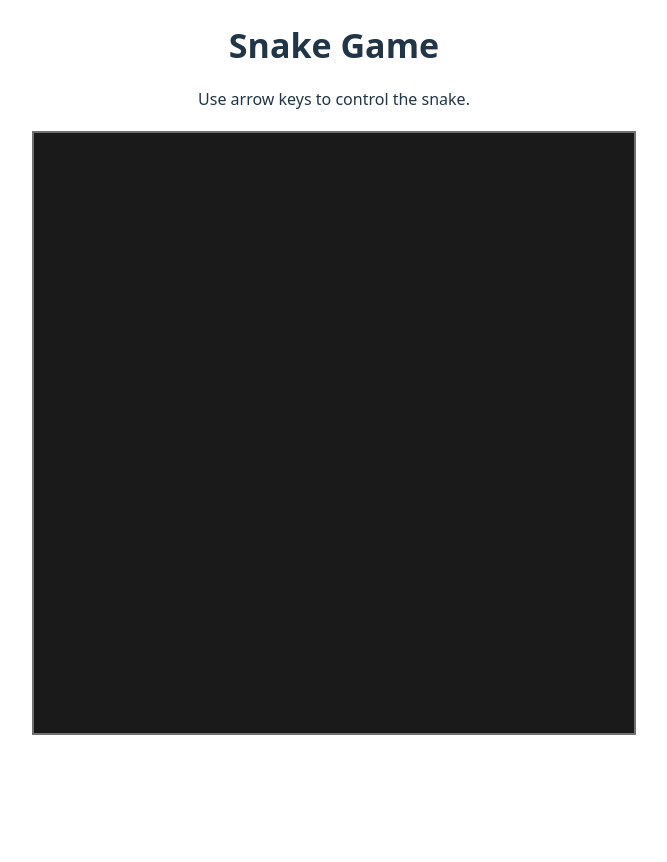
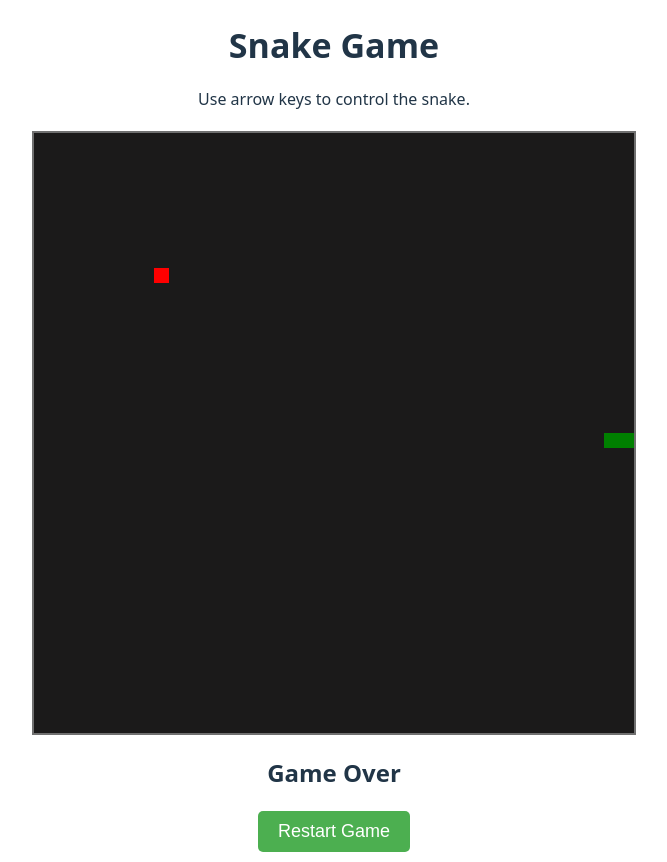
Before and after one commit to AverytKyle/Game-Site, a React (Vite) app in the folder frontend/: page /snake in a window 1280 px wide. Shown: the whole page, without its empty margins (306-973 px from the left). Before the commit the page ends 800 px from the top, so only its background shows below. Built offline with nearby package versions, Linux system fonts and the light colour scheme.

Commit message:
snake done

```diff
--- /dev/null
+++ b/frontend/src/components/Snake/Food.js
@@ -0,0 +1,22 @@
+class Food {
+    constructor(x, y) {
+        this.x = x;
+        this.y = y;
+    }
+
+    checkEaten(snakeHead) {
+        return this.x === snakeHead.x && this.y === snakeHead.y;
+    }
+
+    setPosition(newX, newY) {
+        this.x = newX;
+        this.y = newY;
+    }
+
+    draw(context) {
+        context.fillStyle = 'red';
+        context.fillRect(this.x, this.y, 15, 15);
+    }
+}
+
+export default Food;
--- a/frontend/src/components/Snake/Snake.css
+++ /dev/null
@@ -1,18 +0,0 @@
-.snake-board {
-  position: relative;
-  width: 600px;
-  height: 600px;
-  background-color: #1b1a1a;
-  border: 2px solid #707070;
-  margin: 20px auto;
-}
-
-.snake-game-info {
-  text-align: center;
-  margin-top: 10px;
-  margin-bottom: 10px;
-}
-
-.snake-game-info h2 {
-  font-size: 34px;
-}
--- /dev/null
+++ b/frontend/src/components/Snake/Snake.js
@@ -0,0 +1,59 @@
+export default class Snake {
+    constructor(initSegments, initDirection, segmentSize) {
+        this.segments = initSegments;
+        this.direction = initDirection;
+        this.segmentSize = segmentSize;
+    }
+
+    move() {
+        const head = { ...this.segments[0] };
+
+        switch (this.direction) {
+            case 'UP':
+                head.y -= this.segmentSize;
+                break;
+            case 'DOWN':
+                head.y += this.segmentSize;
+                break;
+            case 'LEFT':
+                head.x -= this.segmentSize;
+                break;
+            case 'RIGHT':
+                head.x += this.segmentSize;
+                break;
+            default:
+                break;
+        }
+
+        this.segments.pop(); // Remove the tail
+        this.segments.unshift(head); // Add new head
+    }
+
+    grow() {
+        const tail = this.segments[this.segments.length - 1];
+        this.segments.push({ x: tail.x, y: tail.y });
+    }
+
+    checkCollision(boardWidth, boardHeight) {
+        const head = this.segments[0];
+
+        if (head.x < 0 || head.x === boardWidth || head.y < 0 || head.y === boardHeight) {
+            return true; // Collision with walls
+        }
+
+        for (let i = 1; i < this.segments.length; i++) {
+            if (head.x === this.segments[i].x && head.y === this.segments[i].y) {
+                return true; // Collision with itself
+            }
+        }
+
+        return false;
+    }
+
+    draw(context) {
+        context.fillStyle = 'green';
+        this.segments.forEach(segment => {
+            context.fillRect(segment.x, segment.y, this.segmentSize, this.segmentSize);
+        });
+    }
+}
--- a/frontend/src/components/Snake/Snake.jsx
+++ /dev/null
@@ -1,20 +0,0 @@
-import { useEffect, useState } from 'react';
-import './Snake.css';
-
-function Snake() {
-
-
-    return (
-        <div className='snake-game-container'>
-            <div className='snake-game-info'>
-                <h2>Snake Game</h2>
-                <p>Use arrow keys to control the snake.</p>
-            </div>
-            <div className='snake-board'>
-
-            </div>
-        </div>
-    );
-}
-
-export default Snake;
--- /dev/null
+++ b/frontend/src/components/Snake/SnakeGame.css
@@ -0,0 +1,35 @@
+.snake-board {
+  position: relative;
+  width: 600px;
+  height: 600px;
+  background-color: #1b1a1a;
+  border: 2px solid #707070;
+  margin: 20px auto;
+}
+
+.snake-game-info {
+  text-align: center;
+  margin-top: 10px;
+  margin-bottom: 10px;
+}
+
+.snake-game-info h2 {
+  font-size: 34px;
+}
+
+.snake-game-restart-container {
+  display: flex;
+  flex-direction: column;
+  align-items: center;
+  gap: 20px;
+}
+
+.snake-game-restart-container button {
+  padding: 10px 20px;
+  font-size: 18px;
+  background-color: #4caf50;
+  color: white;
+  border: none;
+  border-radius: 5px;
+  cursor: pointer;
+}
--- /dev/null
+++ b/frontend/src/components/Snake/SnakeGame.jsx
@@ -0,0 +1,136 @@
+import { useEffect, useState, useRef } from 'react';
+import Snake from './Snake';
+import Food from './Food';
+import './SnakeGame.css';
+
+function SnakeGame() {
+    const [boardRect, setBoardRect] = useState({ width: 600, height: 600 });
+    const [food, setFood] = useState(new Food(0, 0));
+    const canvasRef = useRef(null);
+    const snakeRef = useRef(null);
+    const [gameStatus, setGameStatus] = useState(true);
+
+    const cellSize = boardRect.width ? Math.floor(boardRect.width / 40) : 10;
+    const rows = boardRect.width ? Math.floor(boardRect.height / cellSize) : 20;
+    const cols = boardRect.width ? Math.floor(boardRect.width / cellSize) : 20;
+    const middleRow = Math.floor(rows / 2);
+    const middleCol = Math.floor(cols / 2);
+
+    useEffect(() => {
+        setFood(new Food(
+            Math.floor(Math.random() * cols) * cellSize,
+            Math.floor(Math.random() * rows) * cellSize
+        ));
+    }, [cols, rows, cellSize]);
+
+    // Get board dimensions
+    useEffect(() => {
+        const element = document.getElementById('snake-canvas');
+        if (element) {
+            const rect = element.getBoundingClientRect();
+            setBoardRect({ width: rect.width, height: rect.height });
+        };
+    }, []);
+
+    // Initialize Snake
+    useEffect(() => {
+        if (!boardRect.width) return;
+
+        const initialSegments = [
+            { x: middleCol * cellSize, y: middleRow * cellSize },
+            { x: (middleCol - 1) * cellSize, y: middleRow * cellSize },
+            { x: (middleCol - 2) * cellSize, y: middleRow * cellSize }
+        ];
+        snakeRef.current = new Snake(initialSegments, 'RIGHT', cellSize);
+
+        const canvas = document.getElementById('snake-canvas');
+        if (canvas) canvasRef.current = canvas;
+    }, [boardRect.width, cellSize, middleCol, middleRow]);
+
+    // Game Loop
+    useEffect(() => {
+        if (!canvasRef.current || !snakeRef.current) return;
+
+        const canvas = canvasRef.current;
+        const context = canvas.getContext('2d');
+
+        const handleKey = (e) => {
+            const snake = snakeRef.current;
+            if (!snake) return;
+
+            switch (e.key) {
+                case 'ArrowUp':
+                    if (snake.direction !== 'DOWN') snake.direction = 'UP';
+                    break;
+                case 'ArrowDown':
+                    if (snake.direction !== 'UP') snake.direction = 'DOWN';
+                    break;
+                case 'ArrowLeft':
+                    if (snake.direction !== 'RIGHT') snake.direction = 'LEFT';
+                    break;
+                case 'ArrowRight':
+                    if (snake.direction !== 'LEFT') snake.direction = 'RIGHT';
+                    break;
+                default:
+                    break;
+            }
+        };
+
+        // Game Loop
+        const loop = () => {
+            // Move snake
+            snakeRef.current.move();
+            context.clearRect(0, 0, canvas.width, canvas.height);
+            snakeRef.current.draw(context);
+
+            // Draw and check food
+            food.draw(context);
+            if (food.checkEaten(snakeRef.current.segments[0])) {
+                context.clearRect(food.x, food.y, cellSize, cellSize);
+                snakeRef.current.grow();
+                food.setPosition(
+                    Math.floor(Math.random() * cols) * cellSize,
+                    Math.floor(Math.random() * rows) * cellSize
+                );
+            }
+
+            if (snakeRef.current.checkCollision(boardRect.width, boardRect.height)) {
+                clearInterval(interval);
+                setGameStatus(false);
+            }
+        };
+
+        const interval = setInterval(loop, 200);
+
+        window.addEventListener('keydown', handleKey);
+        context.clearRect(0, 0, canvas.width, canvas.height);
+        snakeRef.current.draw(context);
+
+        return () => {
+            clearInterval(interval);
+            window.removeEventListener('keydown', handleKey);
+        };
+    }, [snakeRef.current, canvasRef.current]);
+
+    return (
+        <div className='snake-game-container'>
+            <div className='snake-game-info'>
+                <h2>Snake Game</h2>
+                <p>Use arrow keys to control the snake.</p>
+            </div>
+            <div className='snake-board'>
+                <canvas
+                    id='snake-canvas'
+                    width={cellSize * cols}
+                    height={cellSize * rows}
+                ></canvas>
+            </div>
+            <div className='snake-game-restart-container'>
+                {!gameStatus && <h2 className='snake-game-over'>Game Over</h2>}
+                <button onClick={() => window.location.reload()}>Restart Game</button>
+            </div>
+        </div>
+    );
+}
+
+export default SnakeGame;
--- a/frontend/src/router/index.jsx
+++ b/frontend/src/router/index.jsx
@@ -1,7 +1,7 @@
 import { createBrowserRouter } from "react-router-dom";
 import HomePage from "../components/HomePage/HomePage.jsx";
 import TicTacToe from "../components/TicTacToe/TicTacToe.jsx";
-import Snake from "../components/Snake/Snake.jsx";
+import SnakeGame from "../components/Snake/SnakeGame.jsx";
 
 export const router = createBrowserRouter([
     {
@@ -14,6 +14,6 @@ export const router = createBrowserRouter([
     },
     {
         path: "/snake",
-        element: <Snake />,
+        element: <SnakeGame />,
     }
 ]);
```
